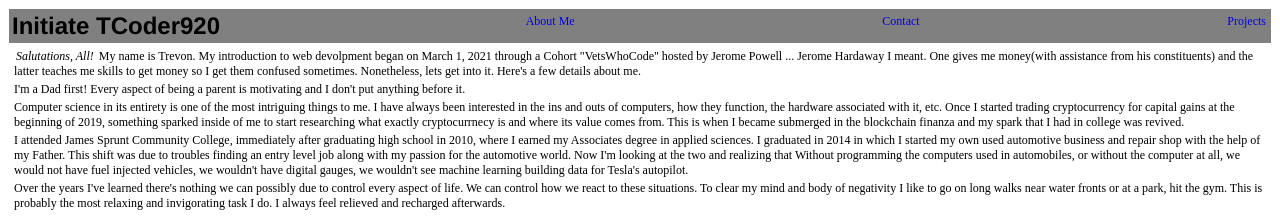
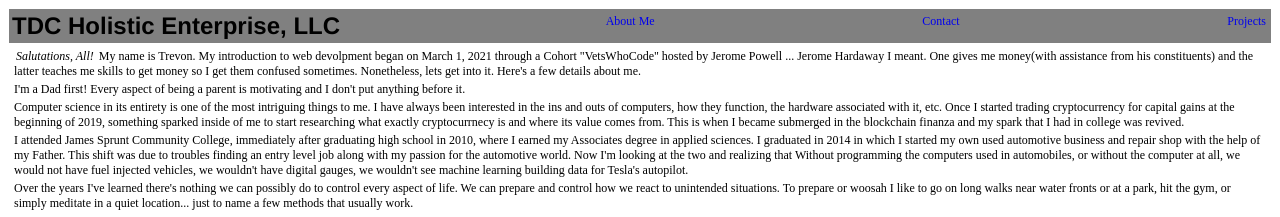
Before and after one commit to TCoder920/otb, a plain HTML site: page index.html in a window 1280 px wide. Shown: the top 217 px of the page. Drawn offline with Linux system fonts and the light colour scheme.

Commit message:
new direction for this page

```diff
--- a/index.html
+++ b/index.html
@@ -14,10 +14,10 @@
 
     <div class="header">
       <div class="headertitle">
-        <h1>Initiate TCoder920</h1>
+        <h1>TDC Holistic Enterprise, LLC</h1>
       </div>
         <div class="headerlinks">
-        <a href="#">About Me</a>
+        <a href="#1">About Me</a>
         </div>
         <div class="headerlinks">
         <a href="#">Contact</a>
@@ -28,7 +28,7 @@
     </div>
 
       <div class="bodycontainer">
-        <div class="body">
+        <div class="#1">
           <p><em>Salutations, All!</em> My name is Trevon.  My introduction to web devolpment
           began on March 1, 2021 through a Cohort "VetsWhoCode" hosted by Jerome Powell
           ... Jerome Hardaway I meant.  One gives me money(with assistance from his constituents) and the latter teaches me skills
@@ -51,11 +51,9 @@
             programming the computers used in automobiles, or without the computer at all, we would not have fuel injected vehicles,
             we wouldn't have digital gauges, we wouldn't see machine learning building data for Tesla's autopilot.</p>
 
-          <p>Over the years I've learned there's nothing we can possibly due to control every aspect of life.  We can control how we
-            react to these situations.  To clear my mind and body of negativity I like to go on long walks near water fronts or at a park,
-            hit the gym.  This is probably the most relaxing
-            and invigorating task I do.  I always feel relieved and recharged
-            afterwards.</p>
+          <p>Over the years I've learned there's nothing we can possibly do to control every aspect of life.  We can prepare and control how we
+            react to unintended situations.  To prepare or woosah I like to go on long walks near water fronts or at a park,
+            hit the gym, or simply meditate in a quiet location... just to name a few methods that usually work.</p>
         </div>
     </div>
   </body>
```
Also changed, not shown: 1 other file.
